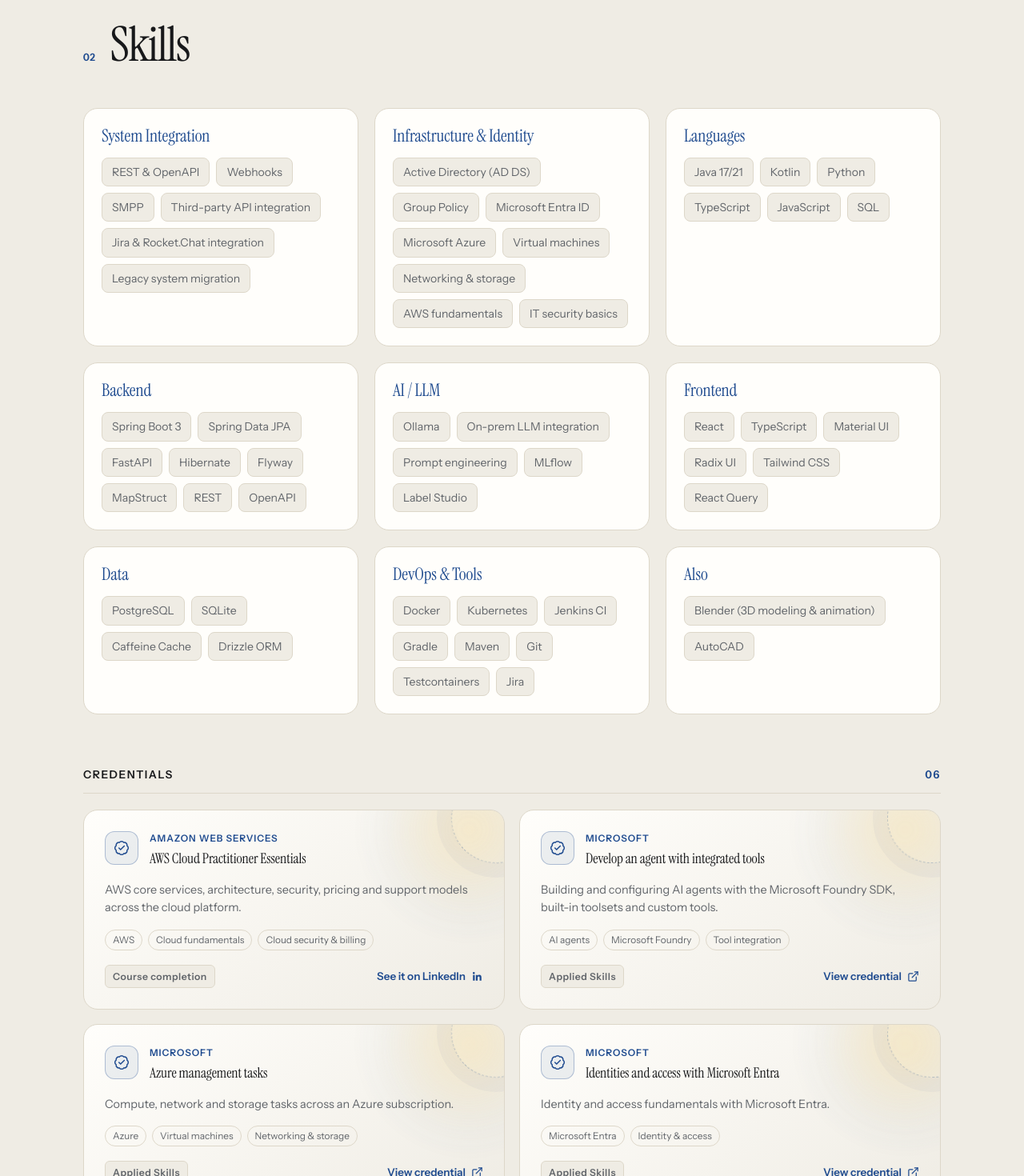
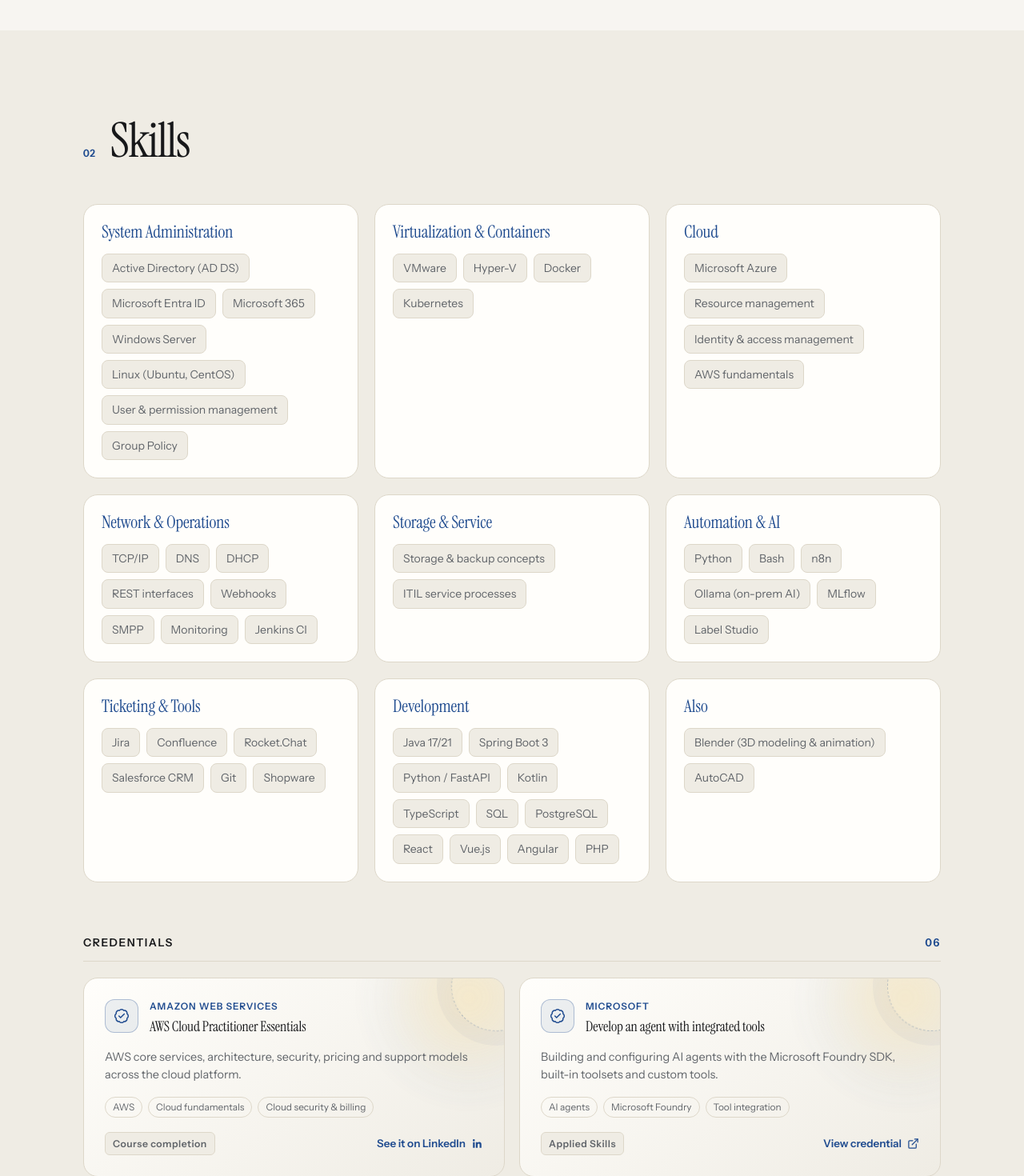
Before and after one commit to ATarasovHub/PersonalWebSite, a React (Vite) app: page / in a window 1280 px wide. Shown: the part 2020-3490 px from the top of the page at 80% size. Built offline with nearby package versions, Linux system fonts and the light colour scheme.

Commit message:
Bring the site in line with the systems integration CV

```diff
--- a/index.html
+++ b/index.html
@@ -78,6 +78,9 @@
           "Group Policy",
           "Microsoft Entra ID",
           "Microsoft Azure",
+          "Microsoft 365",
+          "Windows Server",
+          "Linux",
           "Java",
           "Spring Boot",
           "Kotlin",
@@ -143,9 +146,10 @@
 
         <h2>Experience</h2>
         <p>
-          Freelance developer since June 2026. Fachinformatiker (IT specialist) at tyntec,
-          August 2024 to June 2026, building Java and Spring Boot services for a global
-          messaging platform and the team's first on-premises AI tools.
+          Freelance IT professional since June 2026. Fachinformatiker (IT specialist) at tyntec,
+          August 2024 to June 2026: administering and supporting the internal IT environment
+          (Active Directory, Microsoft 365, Windows and Linux servers), integrating systems
+          through webhooks and REST, and running containerized services with Docker and Kubernetes.
         </p>
 
         <h2>Contact</h2>
--- a/src/data/content.de.ts
+++ b/src/data/content.de.ts
@@ -34,11 +34,12 @@
   },
 
   bio: [
-    'Ich bin Systemintegrator und mag Systeme, die im Produktivbetrieb langweilig bleiben: vorhersehbar, beobachtbar und auch in einem Jahr noch nachvollziehbar. Meine Arbeit besteht darin, einzelne Bausteine zu einem Ganzen zu verbinden: Identitäten und Zugriffe in Active Directory und Microsoft Entra, Azure-Ressourcen, containerisierte Dienste sowie die APIs, Webhooks und Nachrichtenflüsse dazwischen.',
-    'Die Softwareseite kenne ich von innen. Bei tyntec habe ich Java- und Spring-Boot-Dienste für Telekommunikations-Messaging entwickelt, 56 Provider an ein Bestandssystem angebunden und Jira, ein lokales Sprachmodell und Rocket.Chat zu einem Support-Ablauf verbunden. Dadurch lese ich Code, Logs und Netzwerk, nicht nur die Admin-Konsole.',
-    'Die andere Hälfte meiner Arbeit ist On-Premises-KI: lokale Sprachmodelle in echte Arbeitsabläufe einbinden, statt Demos hinterherzulaufen. So ist die Ersparnis real und die Daten verlassen das Haus nicht.',
-    'Derzeit arbeite ich freiberuflich und entwickle eine native Android-App für die Lagerlogistik durchgängig selbst, von der Anforderungsanalyse über die Architektur bis zum Release im Play Store.',
-    'Meine Infrastrukturkenntnisse sind durch Microsoft-Applied-Skills-Nachweise für Entra-Identitäten, Active Directory Domain Services und Azure-Verwaltung belegt, dazu AWS Cloud Practitioner Essentials.',
+    'Ich bin Fachinformatiker mit zwei Jahren Berufserfahrung an der Schnittstelle von IT-Infrastruktur und Anwendungsentwicklung. Ich mag Systeme, die im Produktivbetrieb langweilig bleiben: vorhersehbar, beobachtbar und auch in einem Jahr noch nachvollziehbar.',
+    'Ich habe Praxis in der Administration von Windows- und Linux-Servern, Active Directory, Microsoft Entra und Microsoft 365, in der Benutzer- und Rechteverwaltung sowie in der Virtualisierung, und ich betreibe containerisierte Dienste mit Docker und Kubernetes.',
+    'Mein Schwerpunkt ist die Integration und Automatisierung bestehender Systeme über Webhooks und REST. Bei tyntec habe ich Jira, ein lokales Sprachmodell und Rocket.Chat zu einem durchgehenden Support-Prozess verbunden, 56 Provider an ein Bestandssystem angebunden und Kolleginnen und Kollegen im laufenden IT-Betrieb unterstützt.',
+    'Ein Teil davon ist On-Premises-KI: lokale Sprachmodelle in echte Arbeitsabläufe einbinden, statt Demos hinterherzulaufen. So ist die Ersparnis real und die Daten verlassen das Haus nicht.',
+    'Derzeit arbeite ich freiberuflich und setze für einen Logistikkunden ein Lagerverwaltungssystem um und in Betrieb: einen Android-Client und eine Spring-Boot-Serveranwendung mit eigener PostgreSQL-Datenbank, Datensicherung und Migrationen.',
+    'Belegt wird das durch vier Microsoft-Applied-Skills-Nachweise (Active Directory, Entra, Azure und KI-Agenten) sowie AWS Cloud Practitioner Essentials. Bachelor und IHK-Ausbildung habe ich mit 22 abgeschlossen, ich arbeite mich schnell in neue Systeme ein und bin offen für Weiterbildung und Zertifizierung.',
     'Dortmund ist derzeit mein Zuhause, aber ich bin sehr mobil: Für das richtige Team ziehe ich um, innerhalb Deutschlands wie auch ins Ausland.',
   ],
 
@@ -56,36 +57,36 @@
 
   skillGroups: [
     {
-      title: 'Systemintegration',
-      items: ['REST & OpenAPI', 'Webhooks', 'SMPP', 'Anbindung externer APIs', 'Jira- & Rocket.Chat-Integration', 'Migration von Altsystemen'],
+      title: 'Systemadministration',
+      items: ['Active Directory (AD DS)', 'Microsoft Entra ID', 'Microsoft 365', 'Windows Server', 'Linux (Ubuntu, CentOS)', 'Benutzer- & Rechteverwaltung', 'Gruppenrichtlinien'],
     },
     {
-      title: 'Infrastruktur & Identität',
-      items: ['Active Directory (AD DS)', 'Gruppenrichtlinien', 'Microsoft Entra ID', 'Microsoft Azure', 'Virtuelle Maschinen', 'Netzwerk & Storage', 'AWS-Grundlagen', 'IT-Sicherheit'],
+      title: 'Virtualisierung & Container',
+      items: ['VMware', 'Hyper-V', 'Docker', 'Kubernetes'],
     },
     {
-      title: 'Sprachen',
-      items: ['Java 17/21', 'Kotlin', 'Python', 'TypeScript', 'JavaScript', 'SQL'],
+      title: 'Cloud',
+      items: ['Microsoft Azure', 'Ressourcenverwaltung', 'Identitäts- & Zugriffsverwaltung', 'AWS-Grundlagen'],
     },
     {
-      title: 'Backend',
-      items: ['Spring Boot 3', 'Spring Data JPA', 'FastAPI', 'Hibernate', 'Flyway', 'MapStruct', 'REST', 'OpenAPI'],
+      title: 'Netzwerk & Betrieb',
+      items: ['TCP/IP', 'DNS', 'DHCP', 'REST-Schnittstellen', 'Webhooks', 'SMPP', 'Monitoring', 'Jenkins CI'],
     },
     {
-      title: 'KI / LLM',
-      items: ['Ollama', 'On-Premises-LLM-Integration', 'Prompt Engineering', 'MLflow', 'Label Studio'],
+      title: 'Storage & Service',
+      items: ['Storage- & Backup-Konzepte', 'ITIL-Serviceprozesse'],
     },
     {
-      title: 'Frontend',
-      items: ['React', 'TypeScript', 'Material UI', 'Radix UI', 'Tailwind CSS', 'React Query'],
+      title: 'Automatisierung & KI',
+      items: ['Python', 'Bash', 'n8n', 'Ollama (On-Premises-KI)', 'MLflow', 'Label Studio'],
     },
     {
-      title: 'Daten',
-      items: ['PostgreSQL', 'SQLite', 'Caffeine Cache', 'Drizzle ORM'],
+      title: 'Ticketing & Werkzeuge',
+      items: ['Jira', 'Confluence', 'Rocket.Chat', 'Salesforce CRM', 'Git', 'Shopware'],
     },
     {
-      title: 'DevOps & Werkzeuge',
-      items: ['Docker', 'Kubernetes', 'Jenkins CI', 'Gradle', 'Maven', 'Git', 'Testcontainers', 'Jira'],
+      title: 'Entwicklung',
+      items: ['Java 17/21', 'Spring Boot 3', 'Python / FastAPI', 'Kotlin', 'TypeScript', 'SQL', 'PostgreSQL', 'React', 'Vue.js', 'Angular', 'PHP'],
     },
     {
       title: 'Außerdem',
@@ -341,33 +342,34 @@
 
   experienceEntries: [
     {
-      role: 'Freiberuflicher Fachinformatiker',
+      role: 'Freiberuflicher IT-Dienstleister',
       org: 'Selbstständig',
       period: 'seit Juni 2026',
       location: 'Dortmund (remote)',
       summary:
-        'Eigenverantwortliche Umsetzung einer IT-Lösung für die Lagerlogistik eines Kunden: von der Anforderungsaufnahme über Architektur und Datenhaltung bis zum Release.',
+        'Kundenprojekt Logistik: eigenverantwortliche Entwicklung und Inbetriebnahme eines Lagerverwaltungssystems, von den Anforderungen bis zum Betrieb.',
       highlights: [
-        'Anforderungen gemeinsam mit dem Kunden aufgenommen und in eine Lösung für den Einsatz im Lager ohne verlässliches Netz übersetzt',
-        'Offline-fähige Datenhaltung auf den Geräten (Room/SQLite) mit versionierten Migrationen, damit Updates keine Daten kosten',
-        'Datenaustausch mit den Systemen des Kunden über Excel-Export sowie lokale Sicherung und Wiederherstellung auf neuen Geräten',
-        'Tests und Rollout über den Play Store in eigener Verantwortung (Kotlin, MVVM, Coroutines)',
+        'Lagerverwaltungslösung aus Android-Client (Kotlin) und Serveranwendung (Spring Boot 3, PostgreSQL)',
+        'Einrichtung von Datenbank, Datensicherung und versionierter Datenbankmigration',
+        'Offline-fähig im Lager, mit Excel-Export sowie lokaler Sicherung und Wiederherstellung auf neuen Geräten',
+        'Anforderungsaufnahme mit dem Kunden, Tests und Rollout über den Play Store in eigener Verantwortung',
       ],
     },
     {
       role: 'Fachinformatiker',
-      org: 'tyntec',
+      org: 'tyntec GmbH',
       period: 'Aug. 2024 - Juni 2026',
       location: 'Deutschland',
       summary:
-        'Integration von Systemen, Schnittstellen und Providern für eine weltweite Messaging-Plattform, dazu Aufbau und Betrieb der ersten On-Premises-KI-Dienste im Unternehmensnetz.',
+        'Systemintegration und Automatisierung für eine weltweite Messaging-Plattform, dazu Administration und Support der internen IT-Umgebung.',
       highlights: [
-        'Jira, ein lokal betriebenes Sprachmodell (Ollama) und Rocket.Chat per Webhook und FastAPI-Dienst zu einem durchgängigen Support-Ablauf verbunden: rund 7 Minuten Ersparnis pro Ticket, etwa 552 Stunden und 22.080 € pro Jahr, amortisiert in rund 6 Wochen',
-        'Betrieb der KI-Dienste vollständig on-premises, sodass keine Kundendaten das Unternehmensnetz verlassen',
-        '56 Upstream-Provider über eine zentrale REST-API (OpenAPI dokumentiert) an ein Rufnummern-Bestandssystem für rund 18.600 Kunden angebunden',
-        'Migration eines Java-EE/EJB-Altsystems auf Spring Boot 3 mit neuer Weboberfläche (React, TypeScript)',
-        'Mitarbeit an der Anbindung von SMS, WhatsApp, RCS, Viber und TTS über SMPP und REST, samt Least-Cost-Routing',
-        'Bereitstellung über Docker und Jenkins CI, abgesichert durch Integrationstests gegen echte PostgreSQL-Datenbanken (Testcontainers)',
+        'Administration und Support der internen IT-Umgebung: Benutzer- und Rechteverwaltung in Active Directory und Microsoft 365, Betreuung von Windows- und Linux-Servern sowie Unterstützung der Kolleginnen und Kollegen im laufenden Betrieb',
+        'Aufbau eines On-Premises-Dienstes zur automatisierten Ticketvorsortierung (Python, FastAPI, Ollama) auf eigener Hardware, ohne Abfluss von Daten nach außen: rund 7 Minuten weniger Aufwand pro Ticket, etwa 552 Stunden und 22.080 € Einsparung pro Jahr bei rund 6 Wochen Amortisation',
+        'Integration mehrerer Systeme zu einem durchgehenden Prozess: Jira-Webhooks, interner KI-Dienst und Rocket.Chat über einen Routing-Dienst gekoppelt, inklusive automatischer Antwortentwürfe und Ticketzuweisung im Chat',
+        'Bereitstellung und Betrieb der Dienste in Containern mit Docker und Kubernetes, automatisierte Builds und Tests über Jenkins CI',
+        'Aufbau einer zentralen Rufnummerninventar-Schnittstelle (Java 21, Spring Boot 3, PostgreSQL, OpenAPI) für 56 Anbieter und rund 18.600 Kunden weltweit',
+        'Ablösung einer Altanwendung (Java EE/EJB) durch Spring Boot 3 und React 19, inklusive Datenmigration und verbesserter Wartbarkeit',
+        'Mitarbeit an einer Messaging-Plattform (SMS, WhatsApp, RCS, Viber, TTS) mit Anbindung externer Anbieter über SMPP und REST',
       ],
     },
     {
@@ -390,7 +392,7 @@
       org: 'Robert-Bosch-Berufskolleg der Stadt Dortmund',
       period: '2024 - 2026',
       description:
-        'Duale Ausbildung in der Anwendungsentwicklung: Java, Spring, Docker, Kubernetes, Jenkins und CI/CD, begleitend zur praktischen Arbeit bei tyntec.',
+        'Duale IHK-Ausbildung begleitend zur praktischen Arbeit bei tyntec, wegen guter Leistungen in Betrieb und Berufsschule um ein Jahr verkürzt, Abschlussnote der Berufsschule 2,3. Inhalte unter anderem Netzwerke, Serverbetrieb, Storage und Backup, ITIL-Serviceprozesse, Virtualisierung, Java, Docker, Kubernetes und CI/CD.',
       photo: 'rbbk',
       photoAlt:
         'Innenhof des Robert-Bosch-Berufskollegs in Dortmund, wo Andrii Tarasov seine Ausbildung zum Fachinformatiker absolvierte',
--- a/src/data/content.en.ts
+++ b/src/data/content.en.ts
@@ -34,11 +34,12 @@
   },
 
   bio: [
-    "I'm a system integration engineer who likes systems that stay boring in production: predictable, observable, easy to reason about a year from now. My work is making separate pieces work as one: identities and access in Active Directory and Microsoft Entra, Azure resources, containerized services, and the APIs, webhooks and message flows that connect them.",
-    'I know the software side from the inside. At tyntec I built Java and Spring Boot services for telecom messaging, connected 56 upstream providers to one inventory system, and wired Jira, a local language model and Rocket.Chat into one support workflow. That background means I can read the code, the logs and the network, not just the admin console.',
-    'The other half of my work is on-prem AI: wiring local language models into real workflows instead of chasing demos, so the savings are real and the data never leaves the building.',
-    "Right now I'm freelancing, building a native Android app for warehouse logistics end to end, from requirements through architecture to the Play Store release.",
-    'My infrastructure skills are backed by Microsoft Applied Skills credentials for Entra identity, Active Directory Domain Services and Azure administration, plus AWS Cloud Practitioner Essentials.',
+    "I'm an IT specialist (Fachinformatiker) with two years of professional experience where IT infrastructure meets application development. I like systems that stay boring in production: predictable, observable, easy to reason about a year from now.",
+    'I have hands-on practice administering Windows and Linux servers, Active Directory, Microsoft Entra and Microsoft 365, managing users and permissions, and working with virtualization, and I run containerized services with Docker and Kubernetes.',
+    'My focus is integrating and automating existing systems through webhooks and REST. At tyntec I connected Jira, a local language model and Rocket.Chat into one end-to-end support process, linked 56 upstream providers to one inventory system, and supported colleagues in the internal IT environment day to day.',
+    'Part of that work is on-prem AI: wiring local language models into real workflows instead of chasing demos, so the savings are real and the data never leaves the building.',
+    "Right now I'm freelancing, building and deploying a warehouse management system for a logistics client: an Android client plus a Spring Boot server with its own PostgreSQL database, backups and migrations.",
+    'Four Microsoft Applied Skills credentials (Active Directory, Entra, Azure and AI agents) and AWS Cloud Practitioner Essentials back this up. I finished both a B.Sc. and a German IHK apprenticeship by 22, pick up new systems quickly and am always open to further training and certification.',
     "Dortmund is home at the moment, but I'm very mobile: relocating for the right team is no obstacle, inside Germany or abroad.",
   ],
 
@@ -56,36 +57,36 @@
 
   skillGroups: [
     {
-      title: 'System Integration',
-      items: ['REST & OpenAPI', 'Webhooks', 'SMPP', 'Third-party API integration', 'Jira & Rocket.Chat integration', 'Legacy system migration'],
+      title: 'System Administration',
+      items: ['Active Directory (AD DS)', 'Microsoft Entra ID', 'Microsoft 365', 'Windows Server', 'Linux (Ubuntu, CentOS)', 'User & permission management', 'Group Policy'],
     },
     {
-      title: 'Infrastructure & Identity',
-      items: ['Active Directory (AD DS)', 'Group Policy', 'Microsoft Entra ID', 'Microsoft Azure', 'Virtual machines', 'Networking & storage', 'AWS fundamentals', 'IT security basics'],
+      title: 'Virtualization & Containers',
+      items: ['VMware', 'Hyper-V', 'Docker', 'Kubernetes'],
     },
     {
-      title: 'Languages',
-      items: ['Java 17/21', 'Kotlin', 'Python', 'TypeScript', 'JavaScript', 'SQL'],
+      title: 'Cloud',
+      items: ['Microsoft Azure', 'Resource management', 'Identity & access management', 'AWS fundamentals'],
     },
     {
-      title: 'Backend',
-      items: ['Spring Boot 3', 'Spring Data JPA', 'FastAPI', 'Hibernate', 'Flyway', 'MapStruct', 'REST', 'OpenAPI'],
+      title: 'Network & Operations',
+      items: ['TCP/IP', 'DNS', 'DHCP', 'REST interfaces', 'Webhooks', 'SMPP', 'Monitoring', 'Jenkins CI'],
     },
     {
-      title: 'AI / LLM',
-      items: ['Ollama', 'On-prem LLM integration', 'Prompt engineering', 'MLflow', 'Label Studio'],
+      title: 'Storage & Service',
+      items: ['Storage & backup concepts', 'ITIL service processes'],
     },
     {
-      title: 'Frontend',
-      items: ['React', 'TypeScript', 'Material UI', 'Radix UI', 'Tailwind CSS', 'React Query'],
+      title: 'Automation & AI',
+      items: ['Python', 'Bash', 'n8n', 'Ollama (on-prem AI)', 'MLflow', 'Label Studio'],
     },
     {
-      title: 'Data',
-      items: ['PostgreSQL', 'SQLite', 'Caffeine Cache', 'Drizzle ORM'],
+      title: 'Ticketing & Tools',
+      items: ['Jira', 'Confluence', 'Rocket.Chat', 'Salesforce CRM', 'Git', 'Shopware'],
     },
     {
-      title: 'DevOps & Tools',
-      items: ['Docker', 'Kubernetes', 'Jenkins CI', 'Gradle', 'Maven', 'Git', 'Testcontainers', 'Jira'],
+      title: 'Development',
+      items: ['Java 17/21', 'Spring Boot 3', 'Python / FastAPI', 'Kotlin', 'TypeScript', 'SQL', 'PostgreSQL', 'React', 'Vue.js', 'Angular', 'PHP'],
     },
     {
       title: 'Also',
@@ -341,33 +342,34 @@
 
   experienceEntries: [
     {
-      role: 'Freelance Fachinformatiker (IT Specialist)',
+      role: 'Freelance IT Professional',
       org: 'Self-employed',
       period: 'Jun 2026 - present',
       location: 'Dortmund (remote)',
       summary:
-        'Delivering an IT solution for a logistics client’s warehouse on my own: from gathering requirements through architecture and data storage to release.',
+        'Client project in logistics: building and deploying a warehouse management system on my own, from requirements to operation.',
       highlights: [
-        'Gathered requirements with the client and turned them into a solution that works on the warehouse floor without a reliable network',
-        'Offline-capable on-device data storage (Room/SQLite) with versioned migrations, so an update never costs users their data',
-        'Data exchange with the client’s systems through Excel export, plus local backup and restore onto new devices',
-        'Testing and rollout through the Play Store, all under my ownership (Kotlin, MVVM, Coroutines)',
+        'Warehouse management solution made of an Android client (Kotlin) and a server application (Spring Boot 3, PostgreSQL)',
+        'Set up the database, backups and versioned database migrations',
+        'Offline-capable on the warehouse floor, with Excel export and local backup and restore onto new devices',
+        'Requirements gathered with the client, testing and rollout through the Play Store, all under my ownership',
       ],
     },
     {
       role: 'Fachinformatiker (IT Specialist)',
-      org: 'tyntec',
+      org: 'tyntec GmbH',
       period: 'Aug 2024 - Jun 2026',
       location: 'Germany',
       summary:
-        'Integrating systems, interfaces and providers for a global messaging platform, and setting up and running the company’s first on-prem AI services inside the company network.',
+        'Systems integration and automation for a global messaging platform, plus administration and support of the internal IT environment.',
       highlights: [
-        'Connected Jira, a locally hosted language model (Ollama) and Rocket.Chat into one support workflow via webhooks and a FastAPI service, saving about 7 minutes per ticket, roughly 552 hours and €22,080 a year, paid back in ~6 weeks',
-        'Ran the AI services fully on-premises, so no customer data leaves the company network',
-        'Connected 56 upstream providers through one central REST API (documented with OpenAPI) to a phone-number inventory serving roughly 18,600 customers',
-        'Migrated a legacy Java EE/EJB system to Spring Boot 3 with a new web interface (React, TypeScript)',
-        'Contributed to integrating SMS, WhatsApp, RCS, Viber and TTS over SMPP and REST, with least-cost channel routing',
-        'Deployed with Docker and Jenkins CI, backed by integration tests against real PostgreSQL databases (Testcontainers)',
+        'Administered and supported the internal IT environment: user and permission management in Active Directory and Microsoft 365, maintenance of Windows and Linux servers, and day-to-day support for colleagues',
+        'Built an on-premises service for automated ticket triage (Python, FastAPI, Ollama) on in-house hardware with no data leaving the infrastructure, saving about 7 minutes per ticket, roughly 552 hours and €22,080 a year, paid back in ~6 weeks',
+        'Integrated several systems into one end-to-end process: Jira webhooks, the internal AI service and Rocket.Chat connected through a routing service, with automatic reply drafts and ticket assignment from chat',
+        'Deployed and operated the services in containers with Docker and Kubernetes, with automated builds and tests through Jenkins CI',
+        'Designed and built a central phone-number inventory interface (Java 21, Spring Boot 3, PostgreSQL, OpenAPI) for 56 providers and around 18,600 customers worldwide',
+        'Replaced a legacy Java EE/EJB application with Spring Boot 3 and React 19, including data migration and better maintainability',
+        'Contributed to a messaging platform (SMS, WhatsApp, RCS, Viber, TTS) connecting external providers over SMPP and REST',
       ],
     },
     {
@@ -390,7 +392,7 @@
       org: 'Robert-Bosch-Berufskolleg der Stadt Dortmund',
       period: '2024 - 2026',
       description:
-        'Dual vocational training in application development: Java, Spring, Docker, Kubernetes, Jenkins and CI/CD, alongside on-the-job work at tyntec.',
+        'Dual IHK apprenticeship alongside on-the-job work at tyntec, shortened by one year for strong performance at the company and at school, final school grade 2.3. Coursework included networks, server operations, storage and backup, ITIL service processes, virtualization, Java, Docker, Kubernetes and CI/CD.',
       photo: 'rbbk',
       photoAlt:
         'Courtyard of the Robert-Bosch-Berufskolleg vocational college in Dortmund, where Andrii Tarasov trained as an application developer',
```
